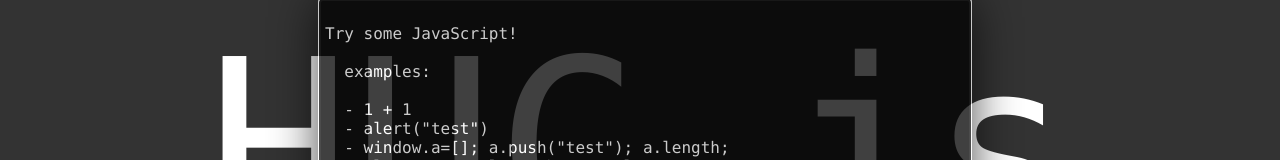
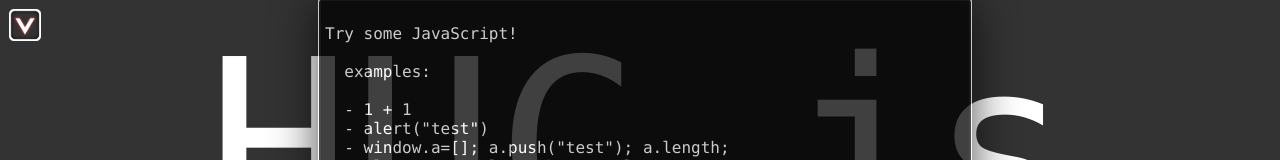
Before and after one commit to vrcode/HUC.js, a plain HTML site: page index.html in a window 1280 px wide. Shown: the top 160 px of the page. Drawn offline with Linux system fonts and the light colour scheme.

Commit message:
Home Button

```diff
--- a/index.html
+++ b/index.html
@@ -6,6 +6,7 @@
     <link href="HUC.css" rel="stylesheet">
 </head>
 <body>
+    <div id="home"><a href="//vrcode.co"><img src="images/vrcode_icon-32.png" alt="Home" /></a></div>
     <div id="title">HUC.js</div>
     <div id="subtitle">
         <br/>JavaScript<br/>
--- a/style.css
+++ b/style.css
@@ -16,3 +16,9 @@ body {
     font-size: 3em;
     text-align:center;
 }
+
+#home {
+    position:absolute;
+    left:9px;
+    top:9px;
+}
```
Also changed, not shown: images/vrcode_icon-32.png (added).
